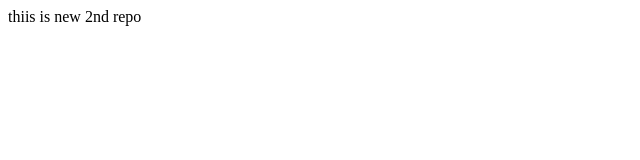
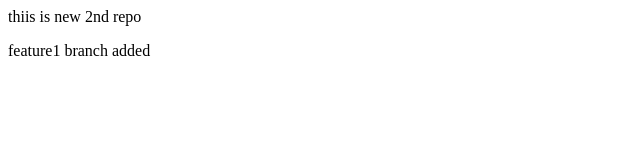
Before and after one commit to RiyaSaini-01/localrepo, a plain HTML site: page index.html in a window 1280 px wide. Shown: the whole page, without its empty margins (0-640 px from the left). Drawn offline with Linux system fonts and the light colour scheme.

Commit message:
added feature1 branch

```diff
--- a/index.html
+++ b/index.html
@@ -1 +1,2 @@
 <p>thiis is new 2nd repo </p>
+<p>feature1 branch added</p>
```
